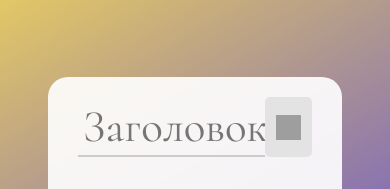
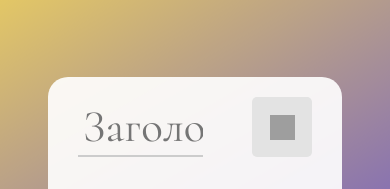
Before and after one commit to Zmeev06/Articles_vebPractic, a React (Vite) app: page /constructor in a window 390 px wide. Shown: the top 189 px of the page. Built offline with nearby package versions, Linux system fonts and the light colour scheme; grey boxes are pictures that could not be loaded.

Commit message:
ADAPTIVE
This reverts commit ea9147bc5e26e52402835118c4208c791dcf3800.

```diff
--- a/src/features/form-article/ui/FormArticle.module.scss
+++ b/src/features/form-article/ui/FormArticle.module.scss
@@ -120,3 +120,13 @@
       height: 200px;
     }
   }
+
+  @media (max-width: 500px) {
+    .input_title{
+      max-width: 120px;
+    }
+    .subtitleBlock{
+      max-width: 80;
+    }
+
+  }
--- a/src/pages/CreateArticlePage/ui/CreateArticle.module.scss
+++ b/src/pages/CreateArticlePage/ui/CreateArticle.module.scss
@@ -14,6 +14,7 @@
     #2a00b4 46%,
     #ff510c 100%
   );
+  overflow: hidden;
 }
 
 .bg {
@@ -90,8 +91,8 @@
 
 .editor {
   width: 100%;
-  height: 100%;
-  max-height: 370px;
+  height: 400px;
+  overflow: hidden;
 }
 
 .addSubtitle {
--- a/src/pages/CreateArticlePage/ui/CreateArticlePage.tsx
+++ b/src/pages/CreateArticlePage/ui/CreateArticlePage.tsx
@@ -23,7 +23,7 @@ const CreateArticlePage = () => {
   return (
     <div className={styles.main}>
       <div className={styles.bg}>
-        {selectedImage && <img className={styles.bgImg} src={selectedImage || ""} alt="обложка" />}
+        {selectedImage && <img className={styles.bgImg} src={selectedImage || ""} alt="фон" />}
       </div>
       <FormArticle onChangeImageCover={handleImageChange}/>
     </div>
```
Also changed, not shown: 2 other files (tests, documents, lock files or other folders).
